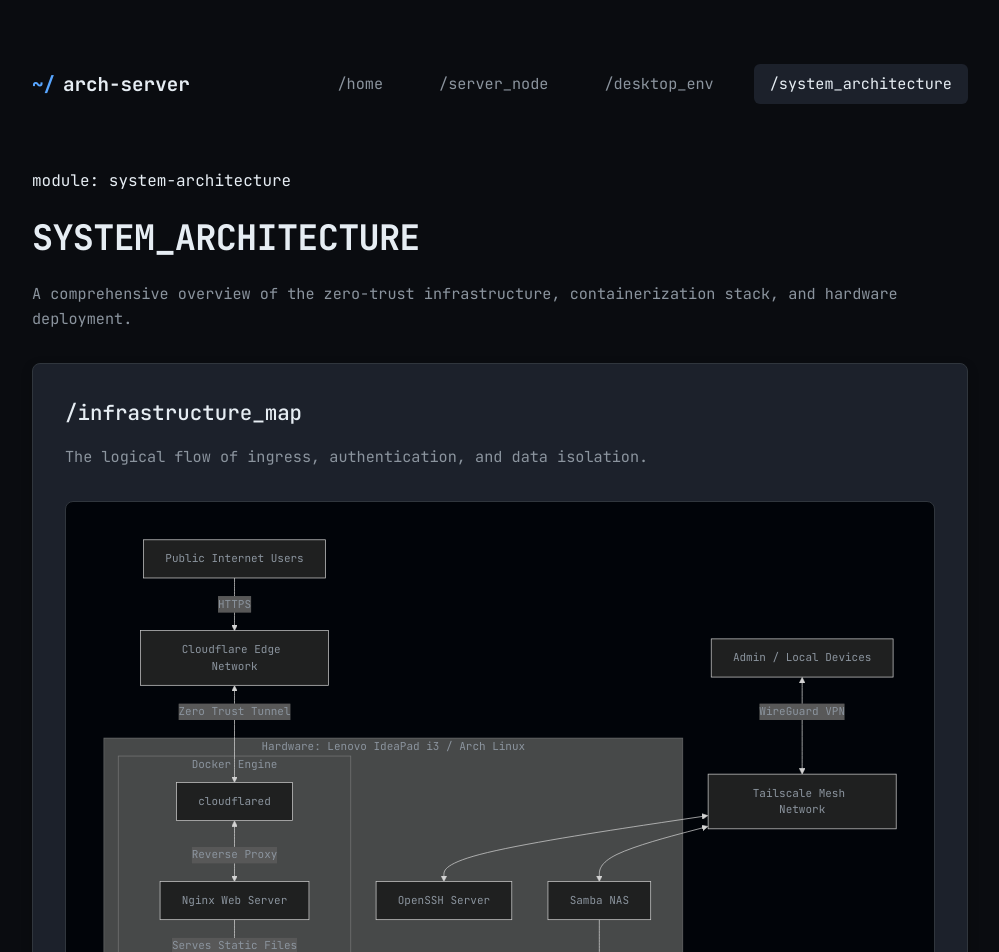
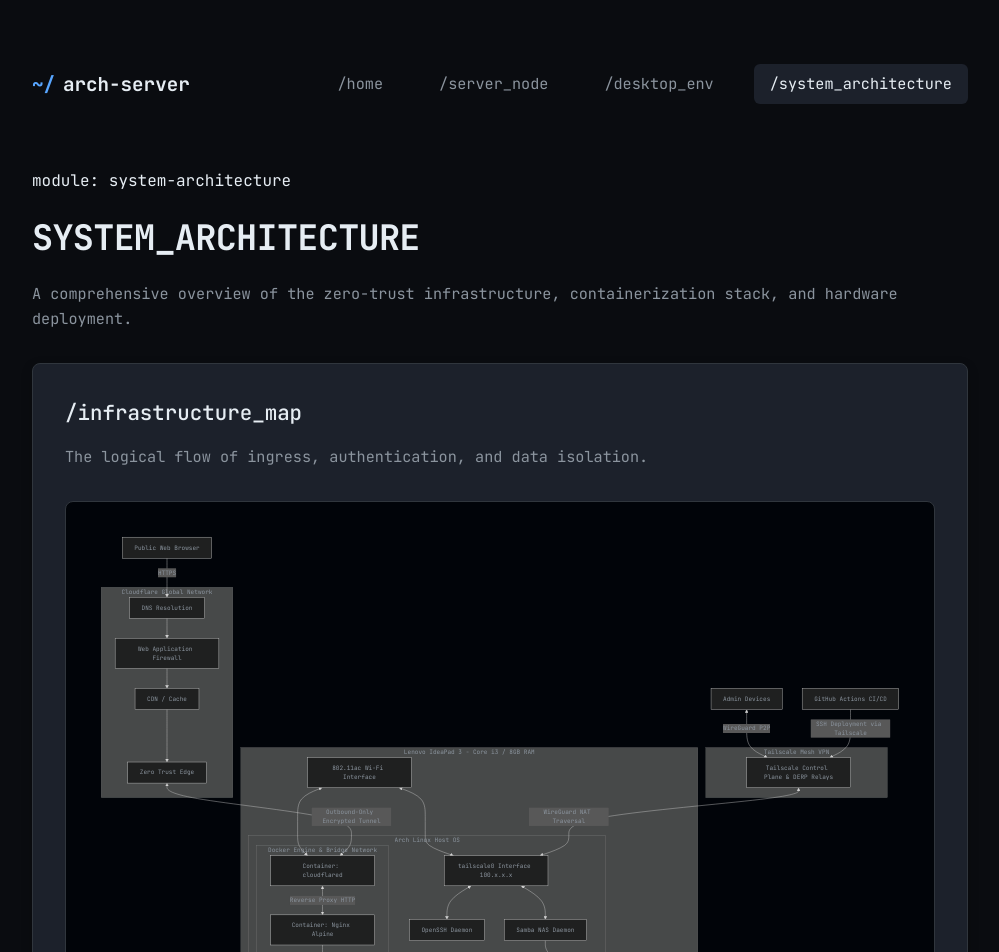
Before and after one commit to tanmayhutt/arch-server, a React (Vite) app in the folder website/: page /architecture in a window 1280 px wide. Shown: the top 952 px of the page, without its empty margins (140-1139 px from the left). Built offline with nearby package versions, Linux system fonts and the light colour scheme.

Commit message:
docs: upgrade architecture diagram to be ultra-precise with detailed networking and hardware layouts

```diff
--- a/website/src/pages/Architecture.jsx
+++ b/website/src/pages/Architecture.jsx
@@ -2,42 +2,62 @@ import Mermaid from '../components/Mermaid';
 
 const Architecture = () => {
   const architectureDiagram = `graph TD
-    %% External Actors
-    User[Public Internet Users]
-    Admin[Admin / Local Devices]
+    %% EXTERNAL
+    User[Public Web Browser]
+    Admin[Admin Devices]
+    GH[GitHub Actions CI/CD]
 
-    %% External Networks
-    CF[Cloudflare Edge Network]
-    TS[Tailscale Mesh Network]
+    %% CLOUDFLARE EDGE
+    subgraph Cloudflare [Cloudflare Global Network]
+        DNS[DNS Resolution]
+        WAF[Web Application Firewall]
+        CDN[CDN / Cache]
+        ZT[Zero Trust Edge]
+        DNS --> WAF --> CDN --> ZT
+    end
+    User -->|HTTPS| DNS
 
-    %% Hardware & Host OS
-    subgraph Host [Hardware: Lenovo IdeaPad i3 / Arch Linux]
+    %% TAILSCALE
+    subgraph Tailscale [Tailscale Mesh VPN]
+        DERP[Tailscale Control Plane & DERP Relays]
+    end
+    Admin <-->|WireGuard P2P| DERP
+    GH -->|SSH Deployment via Tailscale| DERP
 
-        %% Docker Network
-        subgraph Docker [Docker Engine]
-            CF_Tunnel[cloudflared]
-            Nginx[Nginx Web Server]
-            React[React Frontend / Vite]
+    %% PHYSICAL HARDWARE
+    subgraph Hardware [Lenovo IdeaPad 3 - Core i3 / 8GB RAM]
+        WLAN[802.11ac Wi-Fi Interface]
+        SSD[(233 GiB Ext4 SSD)]
 
-            CF_Tunnel <-->|Reverse Proxy| Nginx
-            Nginx -->|Serves Static Files| React
+        %% ARCH LINUX OS
+        subgraph ArchHost [Arch Linux Host OS]
+            TS0[tailscale0 Interface 100.x.x.x]
+            SSHD[OpenSSH Daemon]
+            SMBD[Samba NAS Daemon]
+
+            %% DOCKER
+            subgraph Docker [Docker Engine & Bridge Network]
+                CF_Tunnel[Container: cloudflared]
+                NGINX[Container: Nginx Alpine]
+                REACT[React / Vite Static Bundle]
+
+                CF_Tunnel <-->|Reverse Proxy HTTP| NGINX
+                NGINX -->|Serves| REACT
+            end
         end
 
-        %% Host Services
-        SSH[OpenSSH Server]
-        Samba[Samba NAS]
-        Ext4[(233 GiB Ext4 SSD)]
+        %% Internal OS bindings
+        WLAN <--> TS0
+        WLAN <--> CF_Tunnel
 
-        Samba --> Ext4
+        TS0 <--> SSHD
+        TS0 <--> SMBD
+        SMBD -->|Read/Write| SSD
     end
 
-    %% Connections
-    User -->|HTTPS| CF
-    CF <-->|Zero Trust Tunnel| CF_Tunnel
-
-    Admin <-->|WireGuard VPN| TS
-    TS <--> SSH
-    TS <--> Samba
+    %% External to Hardware Bindings
+    ZT <-->|Outbound-Only Encrypted Tunnel| CF_Tunnel
+    DERP <-->|WireGuard NAT Traversal| TS0
   `;
 
   return (
```
Also changed, not shown: 1 other file (tests, documents, lock files or other folders).
